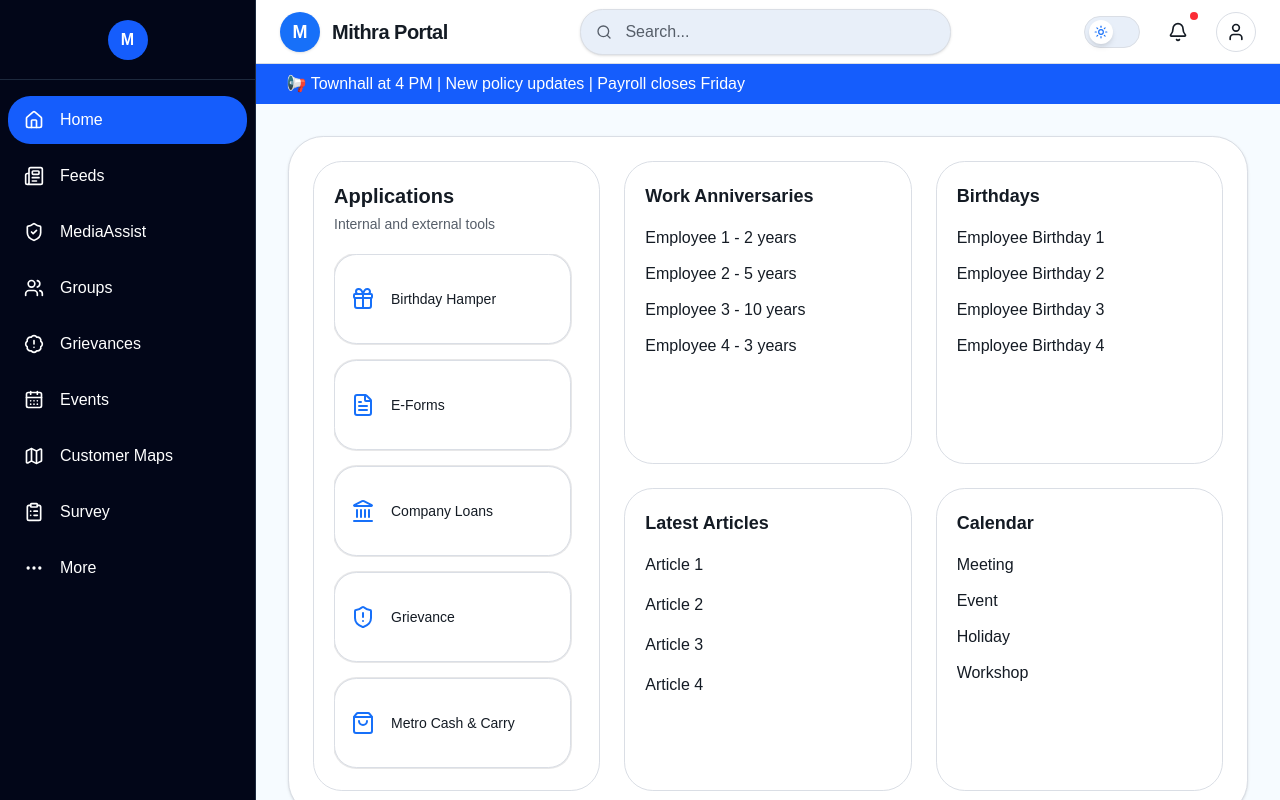
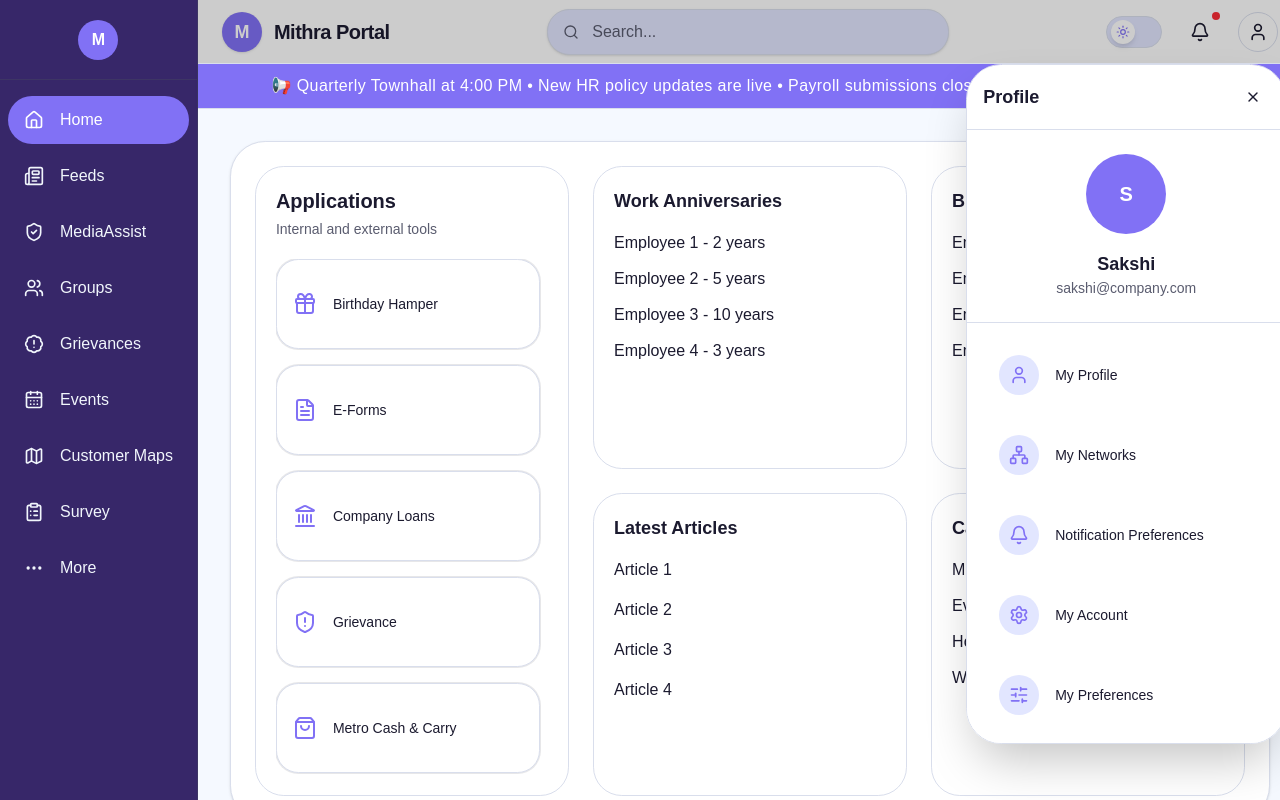
Before and after one commit to SakshiBhavikatti/mithra-portal, a React (Vite) app: page / in a window 1280 px wide. Both pictures are taken after a click on the button 1236 px from the left and 31 px from the top of the page. Built offline with nearby package versions, Linux system fonts and the light colour scheme.

Commit message:
Color palette and profile menu added

```diff
--- /dev/null
+++ b/src/components/dashboard/ProfilePanel.jsx
@@ -0,0 +1,121 @@
+import {
+  User,
+  Network,
+  Bell,
+  Settings,
+  SlidersHorizontal,
+  Moon,
+  Sun,
+  X,
+} from "lucide-react";
+
+function ProfilePanel({ onClose }) {
+  const menuItems = [
+    {
+      label: "My Profile",
+      icon: User,
+    },
+    {
+      label: "My Networks",
+      icon: Network,
+    },
+    {
+      label: "Notification Preferences",
+      icon: Bell,
+    },
+    {
+      label: "My Account",
+      icon: Settings,
+    },
+    {
+      label: "My Preferences",
+      icon: SlidersHorizontal,
+    },
+  ];
+
+  return (
+    <>
+      {/* Backdrop */}
+      <div
+        className="fixed inset-0 bg-black/20 z-40"
+        onClick={onClose}
+      />
+
+      {/* Panel */}
+      <div className="fixed top-16 right-4 w-80 h-[85vh] bg-card border border-border rounded-3xl shadow-2xl z-50 overflow-y-auto">
+
+        {/* Header */}
+        <div className="sticky top-0 bg-card border-b border-border p-4 flex justify-between items-center">
+          <h2 className="font-semibold text-lg text-foreground">
+            Profile
+          </h2>
+
+          <button
+            onClick={onClose}
+            className="p-2 rounded-xl hover:bg-accent"
+          >
+            <X className="w-4 h-4" />
+          </button>
+        </div>
+
+        {/* User Info */}
+        <div className="p-6 border-b border-border text-center">
+          <div className="w-20 h-20 mx-auto rounded-full bg-primary flex items-center justify-center text-primary-foreground text-xl font-bold">
+            S
+          </div>
+
+          <h3 className="mt-4 font-semibold text-lg text-foreground">
+            Sakshi
+          </h3>
+
+          <p className="text-sm text-muted-foreground">
+            sakshi@company.com
+          </p>
+        </div>
+
+        {/* Menu */}
+        <div className="p-4 space-y-2">
+          {menuItems.map((item) => {
+            const Icon = item.icon;
+
+            return (
+              <button
+                key={item.label}
+                className="w-full flex items-center gap-4 p-4 rounded-2xl hover:bg-accent transition-all"
+              >
+                <div className="w-10 h-10 rounded-xl bg-secondary flex items-center justify-center">
+                  <Icon className="w-5 h-5 text-primary" />
+                </div>
+
+                <span className="text-sm font-medium text-foreground">
+                  {item.label}
+                </span>
+              </button>
+            );
+          })}
+        </div>
+
+        {/* Themes */}
+        <div className="p-4 border-t border-border">
+          <p className="text-xs uppercase tracking-wide text-muted-foreground mb-4">
+            Themes
+          </p>
+
+          <div className="grid grid-cols-2 gap-3">
+            <button className="p-4 rounded-2xl border border-border hover:bg-accent">
+              <Sun className="w-5 h-5 mx-auto mb-2" />
+              Light
+            </button>
+
+            <button className="p-4 rounded-2xl border border-border hover:bg-accent">
+              <Moon className="w-5 h-5 mx-auto mb-2" />
+              Dark
+            </button>
+          </div>
+        </div>
+      </div>
+    </>
+  );
+}
+
+export default ProfilePanel;
--- a/src/components/layout/AnnouncementBar.jsx
+++ b/src/components/layout/AnnouncementBar.jsx
@@ -1,8 +1,8 @@
 function AnnouncementBar() {
   return (
-    <div className="bg-blue-600 text-white py-2 overflow-hidden whitespace-nowrap">
-      <div className="animate-marquee inline-block">
-        📢 Townhall at 4 PM | New policy updates | Payroll closes Friday
+    <div className="bg-primary text-primary-foreground py-2.5 overflow-hidden whitespace-nowrap border-b border-border shadow-sm">
+      <div className="animate-marquee inline-block font-medium text-base tracking-wide">
+        📢 Quarterly Townhall at 4:00 PM • New HR policy updates are live • Payroll submissions close this Friday • Employee wellness drive starts Monday
       </div>
     </div>
   );
--- a/src/components/layout/Navbar.jsx
+++ b/src/components/layout/Navbar.jsx
@@ -1,8 +1,10 @@
 import { Bell, Search, Moon, Sun, User } from "lucide-react";
 import { useEffect, useState } from "react";
+import ProfilePanel from "@/components/dashboard/ProfilePanel";
 
 function Navbar() {
   const [darkMode, setDarkMode] = useState(false);
+  const [profileOpen, setProfileOpen] = useState(false);
 
   // Load saved theme on mount
   useEffect(() => {
@@ -82,9 +84,16 @@ function Navbar() {
         </button>
 
         {/* Profile */}
-        <button className="w-10 h-10 rounded-full bg-card border border-border flex items-center justify-center hover:bg-accent transition-colors">
+        <button
+        onClick={() => setProfileOpen(!profileOpen)}
+        className="w-10 h-10 rounded-full bg-card border border-border flex items-center justify-center hover:bg-accent transition-colors"
+        >
           <User className="w-5 h-5 text-foreground" />
         </button>
+
+        {profileOpen && (
+        <ProfilePanel onClose={() => setProfileOpen(false)} />
+        )}
       </div>
     </nav>
   );
--- a/src/components/layout/Sidebar.jsx
+++ b/src/components/layout/Sidebar.jsx
@@ -53,15 +53,15 @@ function Sidebar() {
       onMouseEnter={() => setExpanded(true)}
       onMouseLeave={() => setExpanded(false)}
       className={`
-        h-screen bg-slate-950 text-white border-r border-slate-800
+        h-screen bg-sidebar text-sidebar-foreground border-r border-sidebar-border
         transition-all duration-300 ease-in-out
         ${expanded ? "w-64" : "w-20"}
         flex flex-col
       `}
     >
       {/* Logo */}
-      <div className="h-20 flex items-center justify-center border-b border-slate-800">
-        <div className="w-10 h-10 rounded-xl bg-blue-600 flex items-center justify-center font-bold">
+      <div className="h-20 flex items-center justify-center border-b border-sidebar-border">
+        <div className="w-10 h-10 rounded-xl bg-sidebar-primary text-sidebar-primary-foreground flex items-center justify-center font-bold">
           M
         </div>
       </div>
@@ -77,12 +77,12 @@ function Sidebar() {
               onClick={() => setActive(item.name)}
               title={!expanded ? item.name : ""}
               className={`
-                w-full flex items-center gap-4 px-4 py-3 rounded-xl
+                w-full flex items-center gap-4 px-4 py-3 rounded-2xl
                 transition-all duration-200
                 ${
                   active === item.name
-                    ? "bg-blue-600"
-                    : "hover:bg-slate-800"
+                    ? "bg-sidebar-primary text-sidebar-primary-foreground"
+                    : "hover:bg-sidebar-accent hover:text-sidebar-accent-foreground"
                 }
               `}
             >
@@ -103,7 +103,7 @@ function Sidebar() {
         {/* More Button */}
         <button
           onClick={() => setShowMore(!showMore)}
-          className="w-full flex items-center gap-4 px-4 py-3 rounded-xl hover:bg-slate-800 transition-all"
+          className="w-full flex items-center gap-4 px-4 py-3 rounded-2xl hover:bg-sidebar-accent hover:text-sidebar-accent-foreground transition-all"
         >
           <Ellipsis className="w-5 h-5 min-w-[20px]" />
 
--- a/src/index.css
+++ b/src/index.css
@@ -21,6 +21,7 @@
 @theme inline {
   --font-heading: var(--font-sans);
   --font-sans: "Geist Variable", sans-serif;
+
   --color-sidebar-ring: var(--sidebar-ring);
   --color-sidebar-border: var(--sidebar-border);
   --color-sidebar-accent-foreground: var(--sidebar-accent-foreground);
@@ -29,29 +30,39 @@
   --color-sidebar-primary: var(--sidebar-primary);
   --color-sidebar-foreground: var(--sidebar-foreground);
   --color-sidebar: var(--sidebar);
+
   --color-chart-5: var(--chart-5);
   --color-chart-4: var(--chart-4);
   --color-chart-3: var(--chart-3);
   --color-chart-2: var(--chart-2);
   --color-chart-1: var(--chart-1);
+
   --color-ring: var(--ring);
   --color-input: var(--input);
   --color-border: var(--border);
   --color-destructive: var(--destructive);
+
   --color-accent-foreground: var(--accent-foreground);
   --color-accent: var(--accent);
+
   --color-muted-foreground: var(--muted-foreground);
   --color-muted: var(--muted);
+
   --color-secondary-foreground: var(--secondary-foreground);
   --color-secondary: var(--secondary);
+
   --color-primary-foreground: var(--primary-foreground);
   --color-primary: var(--primary);
+
   --color-popover-foreground: var(--popover-foreground);
   --color-popover: var(--popover);
+
   --color-card-foreground: var(--card-foreground);
   --color-card: var(--card);
+
   --color-foreground: var(--foreground);
   --color-background: var(--background);
+
   --radius-sm: calc(var(--radius) * 0.6);
   --radius-md: calc(var(--radius) * 0.8);
   --radius-lg: var(--radius);
@@ -61,88 +72,91 @@
   --radius-4xl: calc(var(--radius) * 2.6);
 }
 
+/* LIGHT MODE — Palette B */
 :root {
-    --background: oklch(0.985 0.01 255);
-    --foreground: oklch(0.22 0.02 255);
+  --background: oklch(0.98 0.01 260); /* #F7F9FD */
+  --foreground: oklch(0.23 0.04 285); /* #1E1B4B */
 
-    --card: oklch(1 0 0);
-    --card-foreground: oklch(0.22 0.02 255);
+  --card: oklch(1 0 0); /* white */
+  --card-foreground: oklch(0.23 0.04 285);
 
   --popover: oklch(1 0 0);
-    --popover-foreground: oklch(0.22 0.02 255);
+  --popover-foreground: oklch(0.23 0.04 285);
 
-    --primary: oklch(0.58 0.22 260);
+  --primary: oklch(0.63 0.19 285); /* #6366F1 */
   --primary-foreground: oklch(1 0 0);
 
-    --secondary: oklch(0.95 0.015 255);
-    --secondary-foreground: oklch(0.25 0.02 255);
+  --secondary: oklch(0.93 0.04 280); /* search bg */
+  --secondary-foreground: oklch(0.23 0.04 285);
 
-    --muted: oklch(0.96 0.01 255);
-    --muted-foreground: oklch(0.48 0.02 255);
+  --muted: oklch(0.96 0.02 275);
+  --muted-foreground: oklch(0.48 0.03 280);
 
-    --accent: oklch(0.94 0.03 250);
-    --accent-foreground: oklch(0.25 0.02 255);
+  --accent: oklch(0.73 0.16 285); /* #818CF8 */
+  --accent-foreground: oklch(1 0 0);
 
   --destructive: oklch(0.62 0.24 25);
 
-    --border: oklch(0.90 0.01 255);
-    --input: oklch(0.92 0.01 255);
-    --ring: oklch(0.58 0.22 260);
+  --border: oklch(0.90 0.02 270);
+  --input: oklch(0.93 0.04 280); /* search */
+  --ring: oklch(0.63 0.19 285);
 
   --radius: 1rem;
 
-    --sidebar: oklch(0.97 0.01 255);
-    --sidebar-foreground: oklch(0.22 0.02 255);
+  /* Sidebar */
+  --sidebar: oklch(0.33 0.11 290); /* #312E81 */
+  --sidebar-foreground: oklch(0.97 0.01 255);
 
-    --sidebar-primary: oklch(0.58 0.22 260);
+  --sidebar-primary: oklch(0.63 0.19 285);
   --sidebar-primary-foreground: oklch(1 0 0);
 
-    --sidebar-accent: oklch(0.93 0.02 255);
-    --sidebar-accent-foreground: oklch(0.22 0.02 255);
+  --sidebar-accent: oklch(0.40 0.09 290);
+  --sidebar-accent-foreground: oklch(1 0 0);
 
-    --sidebar-border: oklch(0.90 0.01 255);
-    --sidebar-ring: oklch(0.58 0.22 260);
+  --sidebar-border: oklch(0.36 0.08 290);
+  --sidebar-ring: oklch(0.73 0.16 285);
 }
 
+/* DARK MODE — Palette B */
 .dark {
-    --background: oklch(0.14 0.015 255);
-    --foreground: oklch(0.96 0.01 255);
+  --background: oklch(0.18 0.03 260); /* #0F172A */
+  --foreground: oklch(0.96 0.01 260); /* #EEF2FF */
 
-    --card: oklch(0.19 0.015 255);
-    --card-foreground: oklch(0.96 0.01 255);
+  --card: oklch(0.27 0.06 285); /* #1E1B4B */
+  --card-foreground: oklch(0.96 0.01 260);
 
-    --popover: oklch(0.19 0.015 255);
-    --popover-foreground: oklch(0.96 0.01 255);
+  --popover: oklch(0.27 0.06 285);
+  --popover-foreground: oklch(0.96 0.01 260);
 
-    --primary: oklch(0.67 0.21 260);
-    --primary-foreground: oklch(0.12 0.01 255);
+  --primary: oklch(0.73 0.16 285); /* #818CF8 */
+  --primary-foreground: oklch(0.18 0.03 260);
 
-    --secondary: oklch(0.24 0.015 255);
-    --secondary-foreground: oklch(0.96 0.01 255);
+  --secondary: oklch(0.42 0.12 285); /* search bg */
+  --secondary-foreground: oklch(0.96 0.01 260);
 
-    --muted: oklch(0.23 0.015 255);
-    --muted-foreground: oklch(0.72 0.01 255);
+  --muted: oklch(0.24 0.03 260);
+  --muted-foreground: oklch(0.75 0.01 260);
 
-    --accent: oklch(0.28 0.02 255);
-    --accent-foreground: oklch(0.96 0.01 255);
+  --accent: oklch(0.33 0.07 285);
+  --accent-foreground: oklch(0.96 0.01 260);
 
   --destructive: oklch(0.68 0.20 25);
 
-    --border: oklch(0.28 0.015 255);
-    --input: oklch(0.25 0.015 255);
-    --ring: oklch(0.67 0.21 260);
+  --border: oklch(0.32 0.04 270);
+  --input: oklch(0.42 0.12 285);
+  --ring: oklch(0.73 0.16 285);
 
-    --sidebar: oklch(0.11 0.01 255);
-    --sidebar-foreground: oklch(0.95 0.01 255);
+  --sidebar: oklch(0.33 0.11 290); /* same sidebar */
+  --sidebar-foreground: oklch(0.96 0.01 260);
 
-    --sidebar-primary: oklch(0.67 0.21 260);
+  --sidebar-primary: oklch(0.73 0.16 285);
   --sidebar-primary-foreground: oklch(1 0 0);
 
-    --sidebar-accent: oklch(0.22 0.015 255);
-    --sidebar-accent-foreground: oklch(0.95 0.01 255);
+  --sidebar-accent: oklch(0.38 0.08 285);
+  --sidebar-accent-foreground: oklch(0.96 0.01 260);
 
-    --sidebar-border: oklch(0.24 0.015 255);
-    --sidebar-ring: oklch(0.67 0.21 260);
+  --sidebar-border: oklch(0.35 0.08 285);
+  --sidebar-ring: oklch(0.73 0.16 285);
 }
 
 ::-webkit-scrollbar {
@@ -154,12 +168,12 @@
 }
 
 ::-webkit-scrollbar-thumb {
-  background: #475569;
+  background: #6366F1;
   border-radius: 999px;
 }
 
 ::-webkit-scrollbar-thumb:hover {
-  background: #64748b;
+  background: #818CF8;
 }
 
 @layer base {
@@ -180,7 +194,7 @@
 
   #root {
     min-height: 100vh;
-    background: hsl(var(--background));
-    color: hsl(var(--foreground));
+    background: var(--background);
+    color: var(--foreground);
   }
 }
```
Lines whose indentation alone changed are shown as unchanged.
